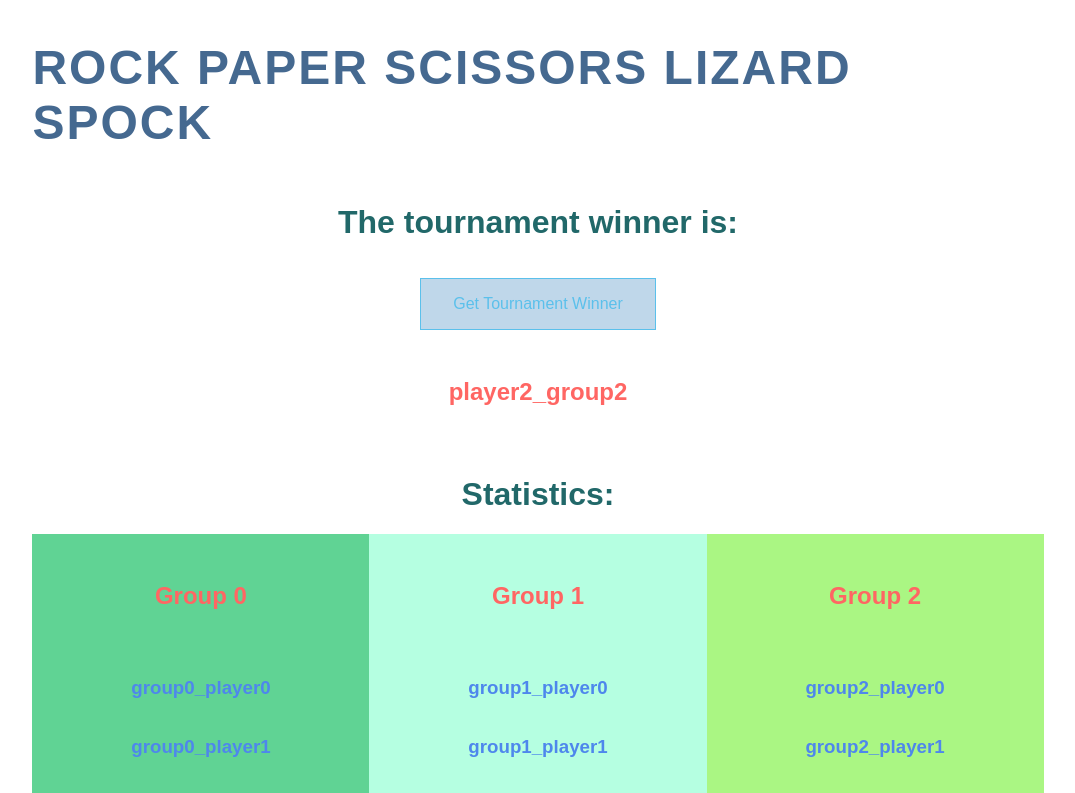
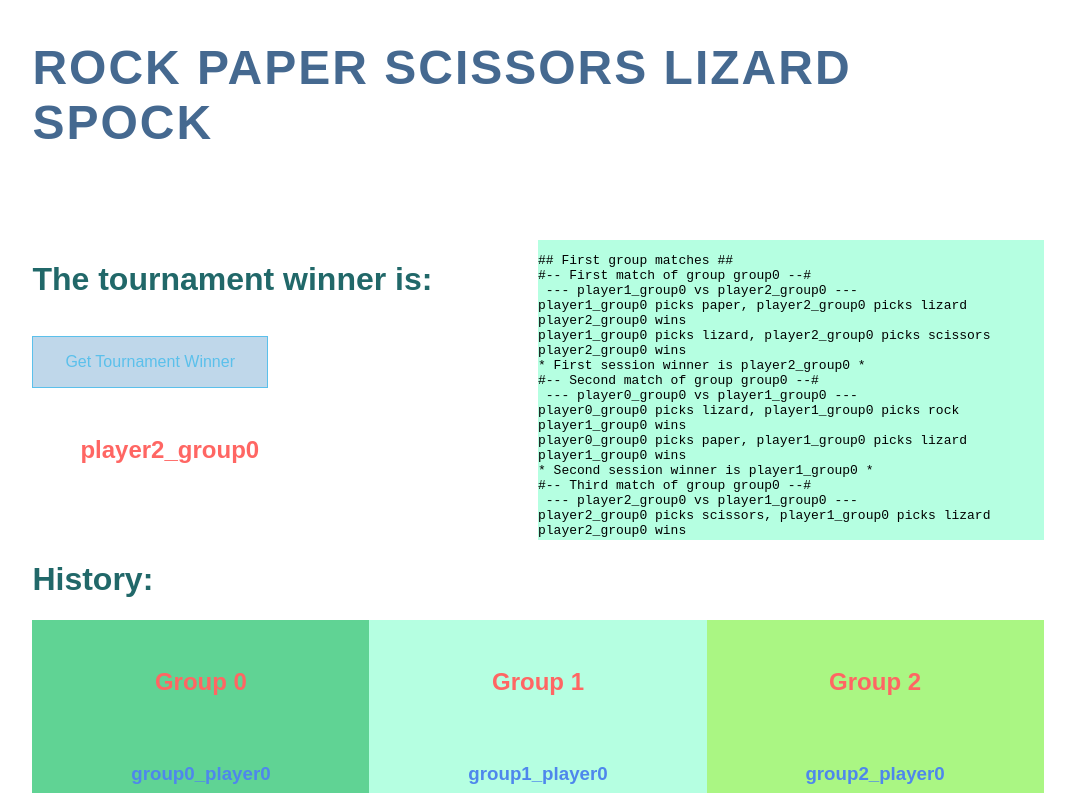
Before and after one commit to elianfusu/rock_paper_scissors_lizard_spock, a plain HTML site: page index.html in a window 1280 px wide. Both pictures are taken after a click on the button "Get Tournament Winner". Shown: the top 793 px of the page, without its empty margins (102-1177 px from the left). Drawn offline with Linux system fonts and the light colour scheme.

Commit message:
Added log console, highest win rate player, lowest win rate player

```diff
--- a/css/styles.css
+++ b/css/styles.css
@@ -16,15 +16,31 @@
 .container {
   display: flex;
   flex-direction: column;
-  align-items: center;
   width: 80%;
   align: center;
   margin: 0 auto;
 }
 
 .grid {
-  flex: 1 auto 33.333%;
   flex-direction: row;
+}
+
+.col1--3 {
+  flex-basis: 33.333%;
+}
+
+.col1--2 {
+  flex-basis: 50%;
+}
+
+.game-info {
+  background: #b5ffe1;
+  display: flex;
+  flex: 1;
+  height: 300px;
+  overflow: scroll;
+  flex-direction: column;
+
 }
 
 .group0, .group1, .group2{
@@ -56,6 +72,7 @@
   text-transform: uppercase;
   letter-spacing: 2px;
   color: #456990;
+  padding-bottom: 1.2em;
 }
 
 .winner-button {
--- a/index.html
+++ b/index.html
@@ -8,12 +8,25 @@
   <link rel="stylesheet" href="css/styles.css">
 </head>
 <body>
+
   <div class="container">
     <h1 class="title"> Rock Paper Scissors Lizard Spock </h1>
-    <h1>The tournament winner is: </h1>
-    <button class="winner-button" type="button" name="button" onclick="playTournament()">Get Tournament Winner</button>
-    <h2 id="winner"></h2>
-    <h1>Statistics:</h1>
+  </div>
+
+  <div class="container grid">
+    <div class="start-game col1--2">
+
+      <h1>The tournament winner is: </h1>
+      <button class="winner-button" type="button" name="button" onclick="playTournament()">Get Tournament Winner</button>
+      <h2 id="winner"></h2>
+    </div>
+    <div class="game-info col1--2">
+      <pre id="logshow"></pre>
+    </div>
+  </div>
+
+  <div class="container">
+    <h1>History:</h1>
   </div>
 
   <div class="container grid">
@@ -41,6 +54,14 @@
 
     </p>
   </div>
+  <div class="container">
+    <h1>The player with the best winning rate is: </h1>
+    <button class="winner-button" type="button" name="button" onclick="getHighestWRate()">Get the player with the best WIN rate</button>
+    <h2 id="best-winning-rate"></h2>
+    <h1>The player with the worst winning rate is: </h1>
+    <button class="winner-button" type="button" name="button" onclick="getLowestWRate()">Get the player with the worst WIN rate</button>
+    <h2 id="worst-winning-rate"></h2>
+  </div>
 
   <script src="js/objects.js" charset="utf-8"></script>
   <script src="js/utils.js" charset="utf-8"></script>
--- a/js/main.js
+++ b/js/main.js
@@ -2,9 +2,12 @@
 var group1 = null;
 var group2 = null;
 var groupFinal = null;
+var log = "";
 
 function playTournament() {
   /* Create the three groups */
+  log = "";
+
   group0 = new group('group0');
   group1 = new group('group1');
   group2 = new group('group2');
@@ -14,31 +17,35 @@
   group1.addPlayers();
   group2.addPlayers();
 
+  log += "## First group matches ##\n";
   var group0Winner = playChampionship(group0);
+  log += "## Second group matches ##\n";
   var group1Winner = playChampionship(group1);
+  log += "## Third group matches ##\n";
   var group2Winner = playChampionship(group2);
 
   groupFinal.players.push(group0Winner);
   groupFinal.players.push(group1Winner);
   groupFinal.players.push(group2Winner);
 
+  log += "## Final matches ##\n";
   var tournamentWinner = playChampionship(groupFinal);
-  console.log("Tournament Winner is " + tournamentWinner.name);
+  log += "**** Tournament Winner is " + tournamentWinner.name + ' ****\n';
 
   var winner = document.getElementById('winner');
   winner.innerHTML = tournamentWinner.name;
 
+  var insertLog = document.getElementById('logshow');
+  insertLog.innerHTML = log;
 }
 
 function getStats(group, player) {
-
   if(group0 == null) {
     alert('In order to have statistics, you need to simulate a tournament first!');
     return;
   }
 
   var showStats = document.getElementById('stats');
-  //TODO: check if we have a winner; otherwise -> no showStats
   if(group === 'group0') {
     showStats.innerHTML = group0.players[player[player.length - 1]].nrWins;
   }
@@ -49,3 +56,81 @@
     showStats.innerHTML = group2.players[player[player.length - 1]].nrWins;
   }
 }
+
+function getHighestWRate() {
+
+  if(group0 == null) {
+    alert('In order to have statistics, you need to simulate a tournament first!');
+    return;
+  }
+
+  var highestWRate = document.getElementById('best-winning-rate');
+
+  var highestWR = {}
+  var max = 0;
+  var group = null;
+
+  for(var j = 0; j < 3; j++) {
+    if(j == 0) {
+      group = group0;
+    } else if(j == 1) {
+      group = group1;
+    } else if(j == 2) {
+      group = group2;
+    }
+    for(var i = 0; i < 3; i++) {
+
+      var WR = group.players[i].nrWins / group.players[i].history.length;
+      if(WR > max) {
+        max = WR;
+        highestWR = {
+          "player": group.players[i].name,
+          "nrWins": group.players[i].nrWins,
+          "nrMatches": group.players[i].history.length,
+          "WR": WR
+        }
+      }
+    }
+  }
+
+  highestWRate.innerHTML = highestWR.player + ", with " + highestWR.nrWins + " wins out of " + highestWR.nrMatches + " matches";
+}
+
+function getLowestWRate() {
+
+  if(group0 == null) {
+    alert('In order to have statistics, you need to simulate a tournament first!');
+    return;
+  }
+
+  var highestWRate = document.getElementById('worst-winning-rate');
+
+  var lowestWR = {}
+  var min = 1;
+  var group = null;
+
+  for(var j = 0; j < 3; j++) {
+    if(j == 0) {
+      group = group0;
+    } else if(j == 1) {
+      group = group1;
+    } else if(j == 2) {
+      group = group2;
+    }
+    for(var i = 0; i < 3; i++) {
+
+      var WR = group.players[i].nrWins / group.players[i].history.length;
+      if(WR < min) {
+        min = WR;
+        highestWR = {
+          "player": group.players[i].name,
+          "nrWins": group.players[i].nrWins,
+          "nrMatches": group.players[i].history.length,
+          "WR": WR
+        }
+      }
+    }
+  }
+
+  highestWRate.innerHTML = highestWR.player + ", with " + highestWR.nrWins + " wins out of " + highestWR.nrMatches + " matches";
+}
--- a/js/objects.js
+++ b/js/objects.js
@@ -27,38 +27,30 @@
     });
   }
 
-  this.playSession = function() {
-    do {
-      var op1Choice = choices[Math.floor(Math.random() * 5)];
-      var op2Choice = choices[Math.floor(Math.random() * 5)];
+  this.playSession = function(opponent1, opponent2, group, matchNumber) {
 
-      if (op1Choice.name === op2Choice.name) {
-        this.addToHistory('Deuce');
-        opponent1.addToHistory(opponent2, 'Deuce');
-        opponent2.addToHistory(opponent1, 'Dence');
+    var nrWinsOp1 = 0;
+    var nrWinsOp2 = 0;
+
+    while (nrWinsOp1 < 2 && nrWinsOp2 < 2) {
+
+      var winner = playMatch(opponent1, opponent2);
+      if (winner.name === opponent1.name) {
+        nrWinsOp1++;
+      } else {
+        nrWinsOp2++;
       }
     }
-    while (op1Choice.name === op2Choice.name)
 
-    console.log(op1Choice.name + " vs " + op2Choice.name);
-
-    var winnerID = getWinnerID (op1Choice, op2Choice);
-    if (winnerID === 1) {
-      opponent1.nrWins++;
-      winner = opponent1;
-    } else if (winnerID === 2) {
-      opponent2.nrWins++;
-      winner = opponent2;
+    if (nrWinsOp1 > nrWinsOp2) {
+      group.addToHistory(opponent1, opponent2, opponent1);
+      return opponent1;
+    } else {
+      group.addToHistory(opponent1, opponent2, opponent2);
+      return opponent2;
     }
-
-    opponent1.addToHistory(opponent2, winner.name);
-    opponent2.addToHistory(opponent1, winner.name);
-    this.addToHistory(winner.name);
-
-    return winner;
-  }
+  };
 }
-
 
 /* Group object */
 function group(name) {
--- a/js/utils.js
+++ b/js/utils.js
@@ -47,57 +47,70 @@
   }
   while(opponent1.name === opponent2.name)
 
-  var firstMatchWinner = playMatch(opponent1, opponent2, group, "match0");
-  console.log("First match winner is " + firstMatchWinner.name);
+  log += "#-- First match of group " + group.name + " --#\n";
+  log += " --- " + opponent1.name + " vs " + opponent2.name + " ---\n";
+
+  var session0 = new session(opponent1, opponent2);
+  var firstSessionWinner = session0.playSession(opponent1, opponent2, group, "session0");
+  log += "* First session winner is " + firstSessionWinner.name + " *\n";
 
   for (var i = 0; i < 3; i++) {
-    if (players[i].name !== firstMatchWinner.name) {
+    if (players[i].name !== firstSessionWinner.name) {
       opponent1 = players[i];
       break;
     }
   }
 
   for (var i = 0; i < 3; i++) {
-    if (players[i].name !== firstMatchWinner.name && players[i].name !== opponent1.name) {
+    if (players[i].name !== firstSessionWinner.name && players[i].name !== opponent1.name) {
       opponent2 = players[i];
       break;
     }
   }
 
-  var secondMatchWinner = playMatch(opponent1, opponent2, group, "match1");
-  console.log("Second match winner is " + secondMatchWinner.name);
+  log += "#-- Second match of group " + group.name + " --#\n";
+  log += " --- " + opponent1.name + " vs " + opponent2.name + " ---\n";
+  var session1 = new session(opponent1, opponent2);
+  var secondSessionWinner = session1.playSession(opponent1, opponent2, group, "session1");
+  log += "* Second session winner is " + secondSessionWinner.name + " *\n";
 
-  var groupWinner = playMatch(firstMatchWinner, secondMatchWinner, group, "match2");
-  console.log("Group winner is " + groupWinner.name);
+  log += "#-- Third match of group " + group.name + " --#\n";
+  log += " --- " + firstSessionWinner.name + " vs " + secondSessionWinner.name + " ---\n";
+  var session2 = new session(firstSessionWinner, secondSessionWinner);
+  var groupWinner = session2.playSession(firstSessionWinner, secondSessionWinner, group, "session2");
+  log += "** Group winner is " + groupWinner.name + " **\n";
 
   return groupWinner;
 }
 
 /* Used for obtaining the match winner */
-function playMatch(opponent1, opponent2, group, matchNumber) {
+this.playMatch = function(opponent1, opponent2) {
+  do {
+    var op1Choice = choices[Math.floor(Math.random() * 5)];
+    var op2Choice = choices[Math.floor(Math.random() * 5)];
 
-  console.log('Playing ' + opponent1.name + ' vs ' + opponent2.name);
+    log += opponent1.name + " picks " + op1Choice.name + ", " + opponent2.name + " picks " + op2Choice.name + "\n";
 
-  var nrWinsOp1 = 0;
-  var nrWinsOp2 = 0;
-
-  while (nrWinsOp1 < 2 && nrWinsOp2 < 2) {
-    var session1 = new session(opponent1, opponent2);
-    group.sessions[matchNumber].push(session);
-
-    var winner = session1.playSession(opponent1, opponent2);
-    if (winner.name === opponent1.name) {
-      nrWinsOp1++;
-    } else {
-      nrWinsOp2++;
+    if (op1Choice.name === op2Choice.name) {
+      opponent1.addToHistory(opponent2, 'Deuce');
+      opponent2.addToHistory(opponent1, 'Dence');
     }
   }
+  while (op1Choice.name === op2Choice.name)
 
-  if (nrWinsOp1 > nrWinsOp2) {
-    group.addToHistory(opponent1, opponent2, opponent1);
-    return opponent1;
-  } else {
-    group.addToHistory(opponent1, opponent2, opponent2);
-    return opponent2;
+  var winnerID = getWinnerID (op1Choice, op2Choice);
+  if (winnerID === 1) {
+    opponent1.nrWins++;
+    log += opponent1.name + " wins\n";
+    winner = opponent1;
+  } else if (winnerID === 2) {
+    opponent2.nrWins++;
+    log += opponent2.name + " wins\n";
+    winner = opponent2;
   }
+
+  opponent1.addToHistory(opponent2, winner.name);
+  opponent2.addToHistory(opponent1, winner.name);
+
+  return winner;
 }
```
